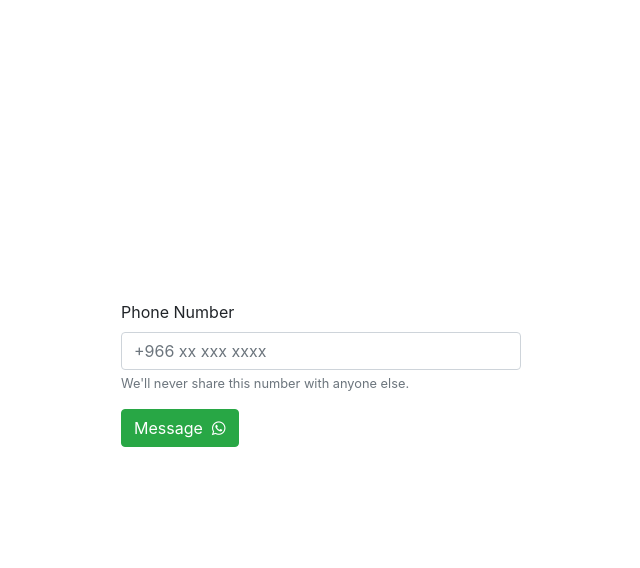
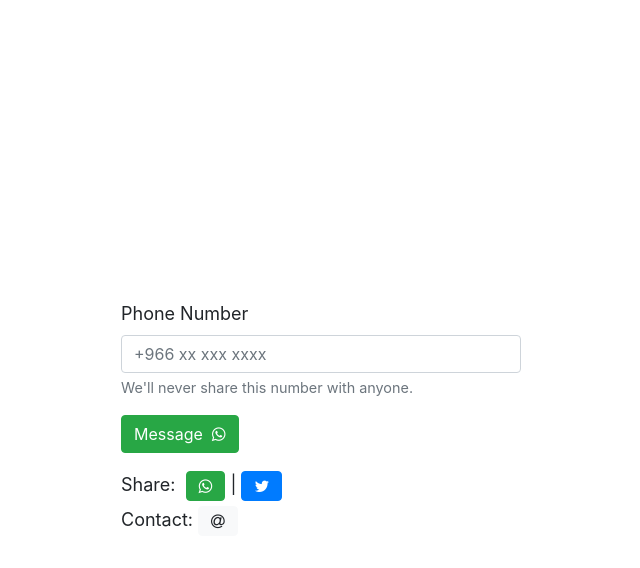
Before and after one commit to Fahad-BA/EasyWhatsapp, a PHP site: page / in a window 1280 px wide. Shown: the top 568 px of the page, without its empty margins (319-959 px from the left). Run offline with PHP 8.4, Linux system fonts and the light colour scheme.

Commit message:
Update index.php

```diff
--- a/index.php
+++ b/index.php
@@ -13,7 +13,7 @@
 .center {
     height: 200px;
     width: 400px;
-
+    font-size: large;
     position: fixed;
     top: 50%;
     left: 50%;
@@ -30,11 +30,15 @@
                 <label for="exampleInputEmail1">Phone Number</label>
                 <input type="text" class="form-control" id="exampleInputEmail1" aria-describedby="emailHelp"
                     name="number" placeholder="+966 xx xxx xxxx">
-                <small id="emailHelp" class="form-text text-muted">We'll never share this number with anyone else.</small>
+                <small id="emailHelp" class="form-text text-muted">We'll never share this number with anyone.</small>
             </div>
             <button type="submit" class="btn btn-success">Message &nbsp;<i class="fa fa-whatsapp"
                     aria-hidden="true"></i></button>
         </form>
+        <div><label>Share: &nbsp; </label><a href="whatsapp://send?text=Check this service: https://easywa.me" class="btn btn-success"
+data-action="share/whatsapp/share"><i class="fa fa-whatsapp"></i></a> |
+<a href="https://twitter.com/intent/tweet?text=Check this service: https://easywa.me" class="btn btn-primary"><i class="fa fa-twitter"></i></a></div>
+<div><label>Contact:&nbsp;</label><a href="mailto:support@easywa.me" class="btn btn-light"><i class="fa fa-at"></i></a></div>
 </div>
 </body>
 
```
